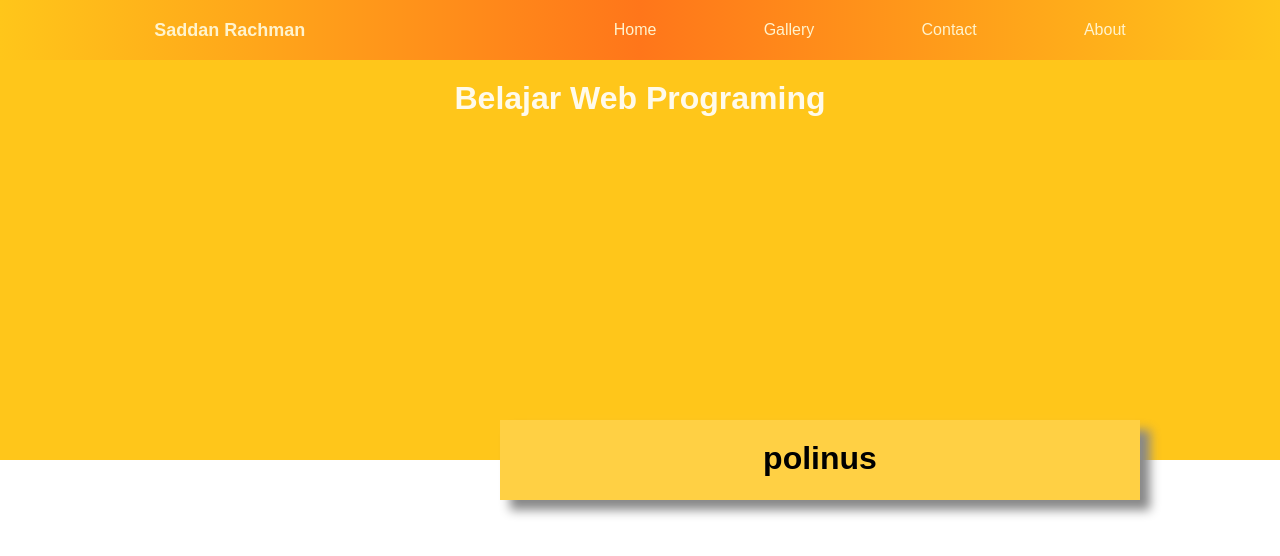
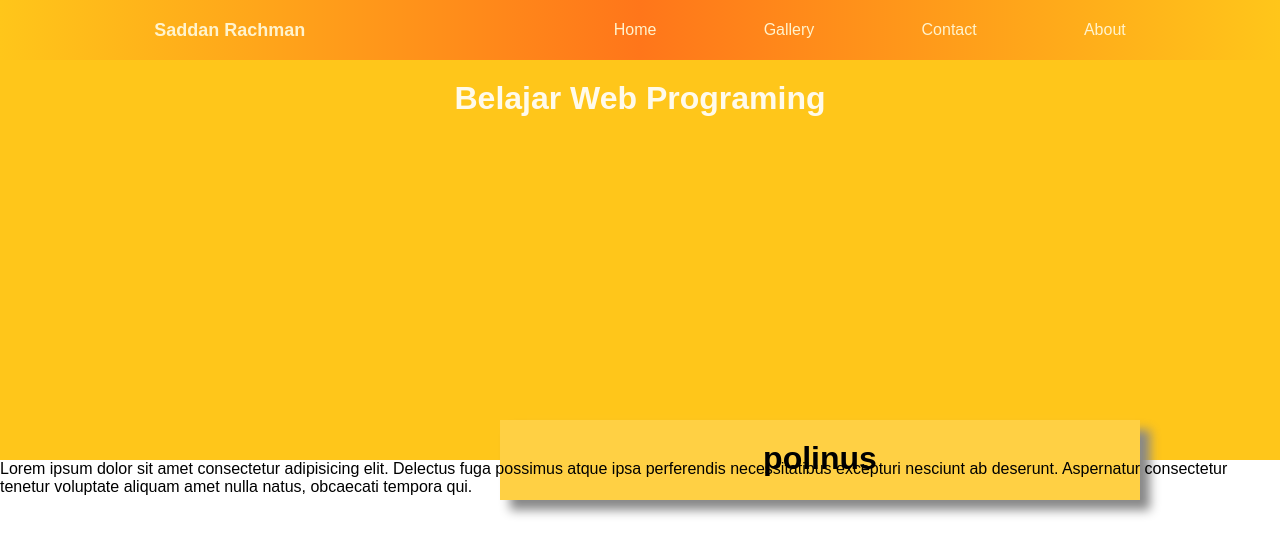
Before and after one commit to SBRD/sbrd-git-test, a plain HTML site: page index.html in a window 1280 px wide. Drawn offline with Linux system fonts and the light colour scheme.

Commit message:
menambahkan paragraf baru

```diff
--- a/index.html
+++ b/index.html
@@ -34,5 +34,13 @@
     <div class="main1">
       <h1>polinus</h1>
     </div>
+    <div class="konten">
+      <p>
+        Lorem ipsum dolor sit amet consectetur adipisicing elit. Delectus fuga
+        possimus atque ipsa perferendis necessitatibus excepturi nesciunt ab
+        deserunt. Aspernatur consectetur tenetur voluptate aliquam amet nulla
+        natus, obcaecati tempora qui.
+      </p>
+    </div>
   </body>
 </html>
```
